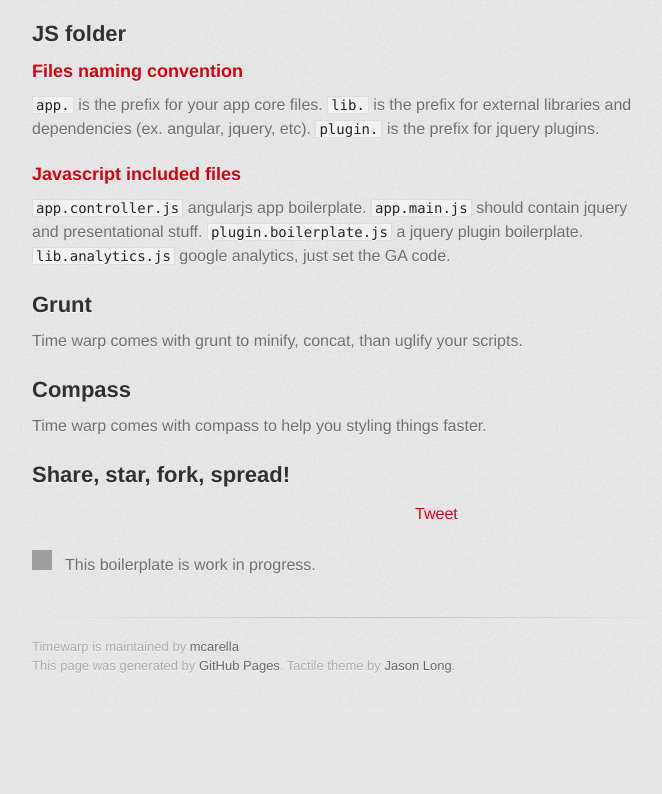
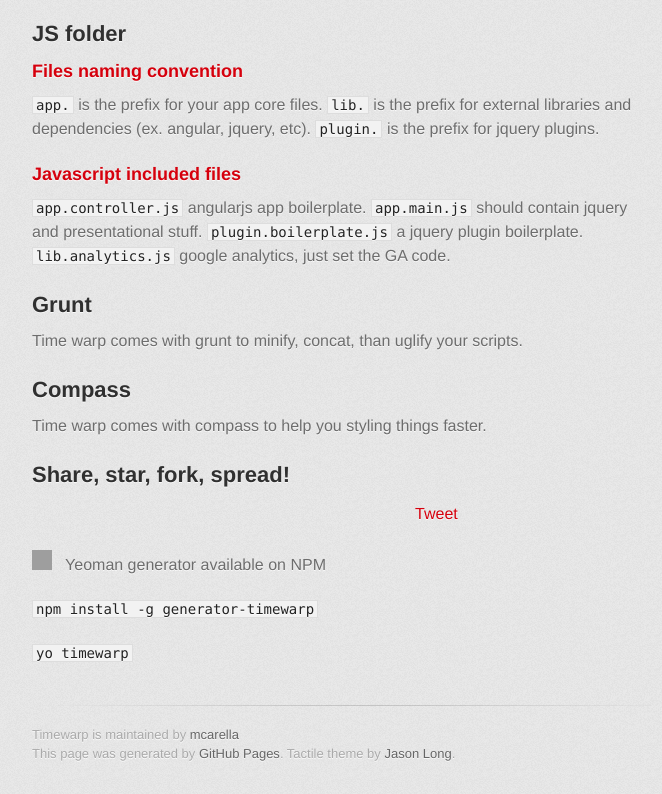
Before and after one commit to mcarella/timewarp, a plain HTML site: page index.html in a window 1280 px wide. Shown: the part 1235-2029 px from the top of the page, without its empty margins (298-960 px from the left). Before the commit the page ends 1941 px from the top, so only its background shows below. Drawn offline with Linux system fonts and the light colour scheme; grey boxes are pictures that could not be loaded; a web font is replaced by a local one.

Commit message:
Updated index.html

```diff
--- a/index.html
+++ b/index.html
@@ -108,7 +108,9 @@ Starting with baseline shared styles (<code>_layout.common.scss</code>) and intr
 <script>!function(d,s,id){var js,fjs=d.getElementsByTagName(s)[0],p=/^http:/.test(d.location)?'http':'https';if(!d.getElementById(id)){js=d.createElement(s);js.id=id;js.src=p+'://platform.twitter.com/widgets.js';fjs.parentNode.insertBefore(js,fjs);}}(document, 'script', 'twitter-wjs');</script>
 <br><br>
 
-<p> <img src="https://assets-cdn.github.com/images/icons/emoji/warning.png" height="20" width="20"/> &nbsp; This boilerplate is work in progress.</p>
+<p> <img src="https://assets-cdn.github.com/images/icons/emoji/warning.png" height="20" width="20"/> &nbsp; Yeoman generator available on NPM</p>
+<p><code>npm install -g generator-timewarp</code></p>
+<p><code>yo timewarp</code></p>
 
 
 
```
